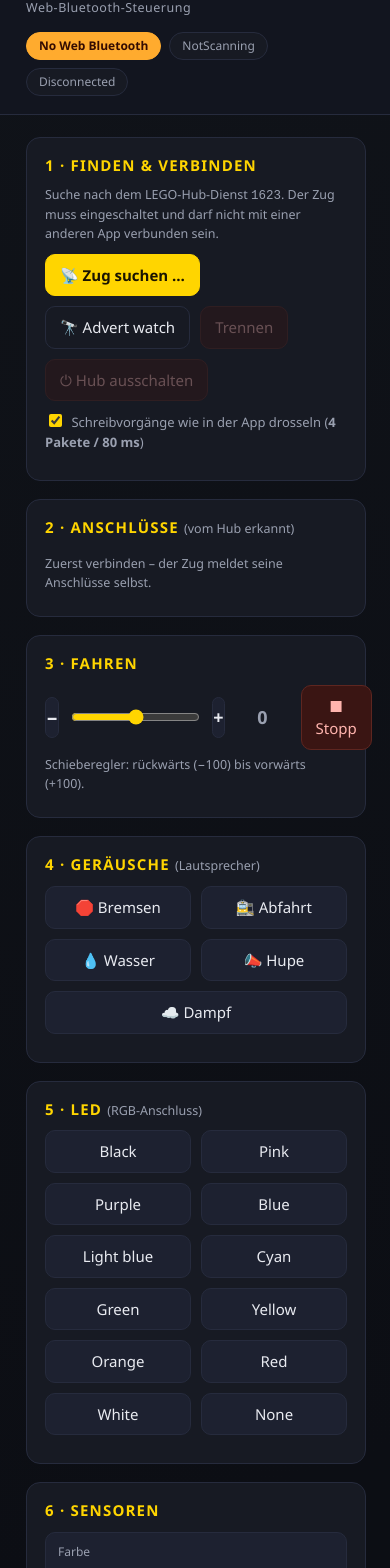
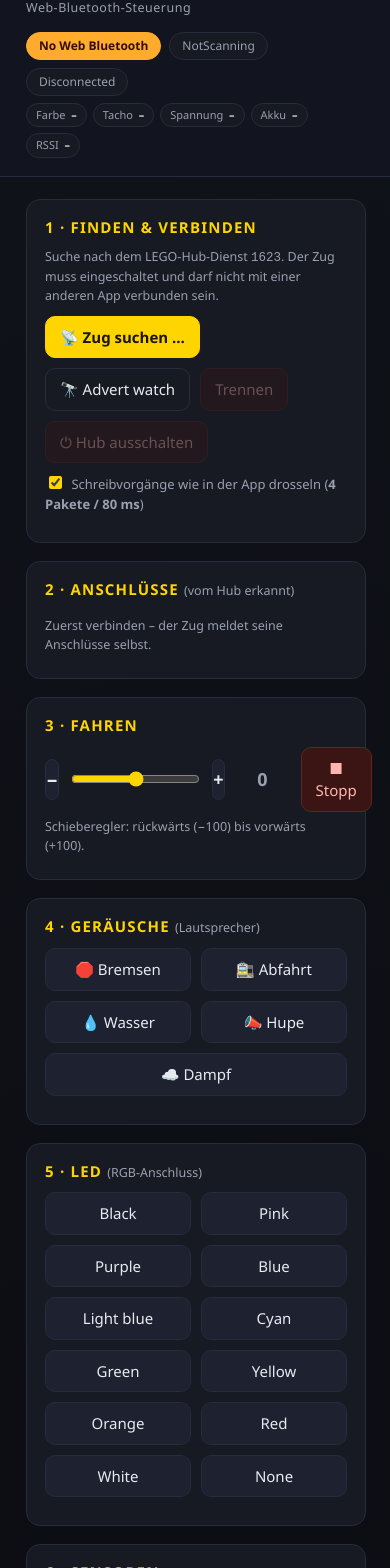
Before and after one commit to wotzlaff/duplo-train, a React (Vite) app in the folder webapp/: page / in a window 390 px wide. Shown: the part 52-1620 px from the top of the page. Built offline with nearby package versions, Linux system fonts and the light colour scheme.

Commit message:
Pin sensor readings in status bar

```diff
--- a/webapp/app.js
+++ b/webapp/app.js
@@ -392,6 +392,7 @@ function onDisconnected() {
   $('btn-disconnect').disabled = true;
   $('btn-poweroff').disabled = true;
   $('device-info').classList.add('hidden');
+  ['val-color', 'val-speedo', 'val-voltage', 'val-battery', 'val-rssi'].forEach(id => { $(id).textContent = '–'; });
   $('ports-grid').innerHTML = '<p class="hint">Connect first — the train announces its own ports.</p>';
   setPill('pill-conn', 'Disconnected', 'pill-off');
   log('GATT disconnected', 'warn');
@@ -542,7 +543,6 @@ function decodePortValue(u8) {
     const volts = fmt?.type === 1 ? raw * 6.4 / 3047 : fmt?.type === 2 ? raw / 1000 :
       fmt?.type === 3 ? raw / (10 ** (fmt.decimals || 0)) : raw * 6.4 / 3047;
     $('val-voltage').textContent = volts.toFixed(2) + ' V';
-    $('di-battery').textContent = volts.toFixed(2) + ' V (measured)';
   }
 }
 
@@ -578,6 +578,7 @@ function decodeHubProperties(u8) {
     case 6: { /* battery % */
       const p = dv.getUint8(valStart);
       $('di-battery').textContent = p + ' %';
+      $('val-battery').textContent = p + ' %';
       break;
     }
     default: log('Hub property 0x' + prop.toString(16) + ' → ' + hex(u8.slice(valStart)), 'info');
--- a/webapp/src/main.jsx
+++ b/webapp/src/main.jsx
@@ -4,14 +4,14 @@ import '../style.css';
 import '../app.js';
 
 const screen = `
-<header><h1>🚂 DUPLO Train<span>Web-Bluetooth-Steuerung</span></h1><div class="pills"><span id="pill-bt" class="pill pill-off">Web Bluetooth</span><span id="pill-scan" class="pill pill-off">NotScanning</span><span id="pill-conn" class="pill pill-off">Disconnected</span></div></header>
+<header><h1>🚂 DUPLO Train<span>Web-Bluetooth-Steuerung</span></h1><div class="header-status"><div class="pills"><span id="pill-bt" class="pill pill-off">Web Bluetooth</span><span id="pill-scan" class="pill pill-off">NotScanning</span><span id="pill-conn" class="pill pill-off">Disconnected</span></div><div class="sensor-pins" aria-label="Aktuelle Sensorwerte"><span class="sensor-pin">Farbe <b id="val-color">–</b></span><span class="sensor-pin">Tacho <b id="val-speedo">–</b></span><span class="sensor-pin">Spannung <b id="val-voltage">–</b></span><span class="sensor-pin">Akku <b id="val-battery">–</b></span><span class="sensor-pin">RSSI <b id="val-rssi">–</b></span></div></div></header>
 <main>
 <section class="card" id="card-connect"><h2>1 · Finden & verbinden</h2><p class="hint">Suche nach dem LEGO-Hub-Dienst <code>1623</code>. Der Zug muss eingeschaltet und darf nicht mit einer anderen App verbunden sein.</p><div class="row"><button id="btn-choose" class="primary">📡 Zug suchen …</button><button id="btn-advscan" class="ghost" title="Experimentelle Chrome-Funktion">🔭 Advert watch</button><button id="btn-disconnect" class="danger" disabled>Trennen</button><button id="btn-poweroff" class="danger" disabled>⏻ Hub ausschalten</button></div><div class="row"><label class="chk"><input type="checkbox" id="chk-throttle" checked /> Schreibvorgänge wie in der App drosseln (<b>4 Pakete / 80 ms</b>)</label></div><div id="device-info" class="hidden"><h3>Gerät</h3><table><tbody><tr><td>ID</td><td id="di-id">–</td></tr><tr><td>Name</td><td id="di-name">–</td></tr><tr><td>Hub-Typ</td><td id="di-hubtype">–</td></tr><tr><td>Werbung (LEGO 6 B)</td><td id="di-mfr">–</td></tr><tr><td>Akku</td><td id="di-battery">–</td></tr><tr><td>Taste</td><td id="di-button">–</td></tr><tr><td>FW / HW</td><td id="di-versions">–</td></tr></tbody></table></div></section>
 <section class="card" id="card-ports"><h2>2 · Anschlüsse <small>(vom Hub erkannt)</small></h2><div class="grid" id="ports-grid"><p class="hint">Zuerst verbinden – der Zug meldet seine Anschlüsse selbst.</p></div></section>
 <section class="card"><h2>3 · Fahren</h2><div class="drive"><button class="stepper" id="btn-slowdown" aria-label="Langsamer">−</button><input type="range" id="speed" min="-100" max="100" value="0" step="10" aria-label="Zuggeschwindigkeit" /><button class="stepper" id="btn-speedup" aria-label="Schneller">+</button><span id="speed-readout" class="readout">0</span><button id="btn-stop" class="danger">■ Stopp</button></div><p class="hint">Schieberegler: rückwärts (−100) bis vorwärts (+100).</p></section>
 <section class="card"><h2>4 · Geräusche <small>(Lautsprecher)</small></h2><div class="row wrap" id="sounds"><button data-sound="3">🛑 Bremsen</button><button data-sound="5">🚉 Abfahrt</button><button data-sound="7">💧 Wasser</button><button data-sound="9">📣 Hupe</button><button data-sound="10">☁️ Dampf</button></div></section>
 <section class="card"><h2>5 · LED <small>(RGB-Anschluss)</small></h2><div class="row wrap" id="ledcolors"></div></section>
-<section class="card"><h2>6 · Sensoren</h2><div class="sensors"><div class="sensor"><span class="k">Farbe</span><span id="val-color" class="big">–</span></div><div class="sensor"><span class="k">Tacho</span><span id="val-speedo" class="big">–</span></div><div class="sensor"><span class="k">Akkuspannung</span><span id="val-voltage" class="big">–</span></div><div class="sensor"><span class="k">Hub-Signal (alle 5 s)</span><span id="val-rssi" class="big">–</span></div><div class="row"><button id="btn-battery" class="ghost">Akku-% abfragen</button><button id="btn-versions" class="ghost">FW/HW abfragen</button><button id="btn-rssi" class="ghost" title="Signalstärke jetzt abfragen">Signal jetzt</button></div></div></section>
+<section class="card"><h2>6 · Sensoren</h2><p class="hint">Die aktuellen Messwerte sind oben in der Statusleiste angeheftet.</p><div class="row"><button id="btn-battery" class="ghost">Akku-% abfragen</button><button id="btn-versions" class="ghost">FW/HW abfragen</button><button id="btn-rssi" class="ghost" title="Signalstärke jetzt abfragen">Signal jetzt</button></div></section>
 <section class="card"><h2>Inspector <small>(Bluetooth & LWP3-Protokoll)</small></h2><div class="row"><label class="chk"><input type="checkbox" id="chk-hexlogging" checked /> TX/RX-Bytes anzeigen</label><button id="btn-clearlog" class="ghost">Leeren</button></div><p id="bt-stats" class="hint">writes ok 0 · write errors 0 · hub feedback 0 · discarded 0</p><pre id="log" class="logbox"></pre></section>
 </main><footer><p>Protokoll: <a href="https://lego.github.io/lego-ble-wireless-protocol-docs/">LEGO® Wireless Protocol v3</a> · Chrome oder Edge erforderlich · HTTPS oder localhost</p><p>Web Bluetooth benötigt eine sichere Verbindung. Schließe die LEGO-App, bevor du den Zug verbindest.</p></footer>`;
 
--- a/webapp/style.css
+++ b/webapp/style.css
@@ -40,6 +40,10 @@ header {
 }
 header h1 { margin: 0; font-size: 22px; letter-spacing: .5px; }
 header h1 span { display: block; font-size: 12.5px; color: var(--dim); font-weight: 400; }
+.header-status { display: grid; gap: 7px; justify-items: end; }
+.sensor-pins { display: flex; gap: 6px; flex-wrap: wrap; justify-content: flex-end; }
+.sensor-pin { border: 1px solid var(--border); border-radius: 999px; padding: 3px 9px; background: var(--card); color: var(--dim); font-size: 11px; white-space: nowrap; }
+.sensor-pin b { color: var(--text); font-variant-numeric: tabular-nums; margin-left: 3px; }
 
 .pills { display: flex; gap: 8px; flex-wrap: wrap; }
 .pill {
@@ -172,3 +176,9 @@ footer {
   background: #12151f;
 }
 footer a { color: var(--accent2); }
+
+@media (max-width: 760px) {
+  header { align-items: flex-start; }
+  .header-status { justify-items: start; width: 100%; }
+  .sensor-pins { justify-content: flex-start; }
+}
```
